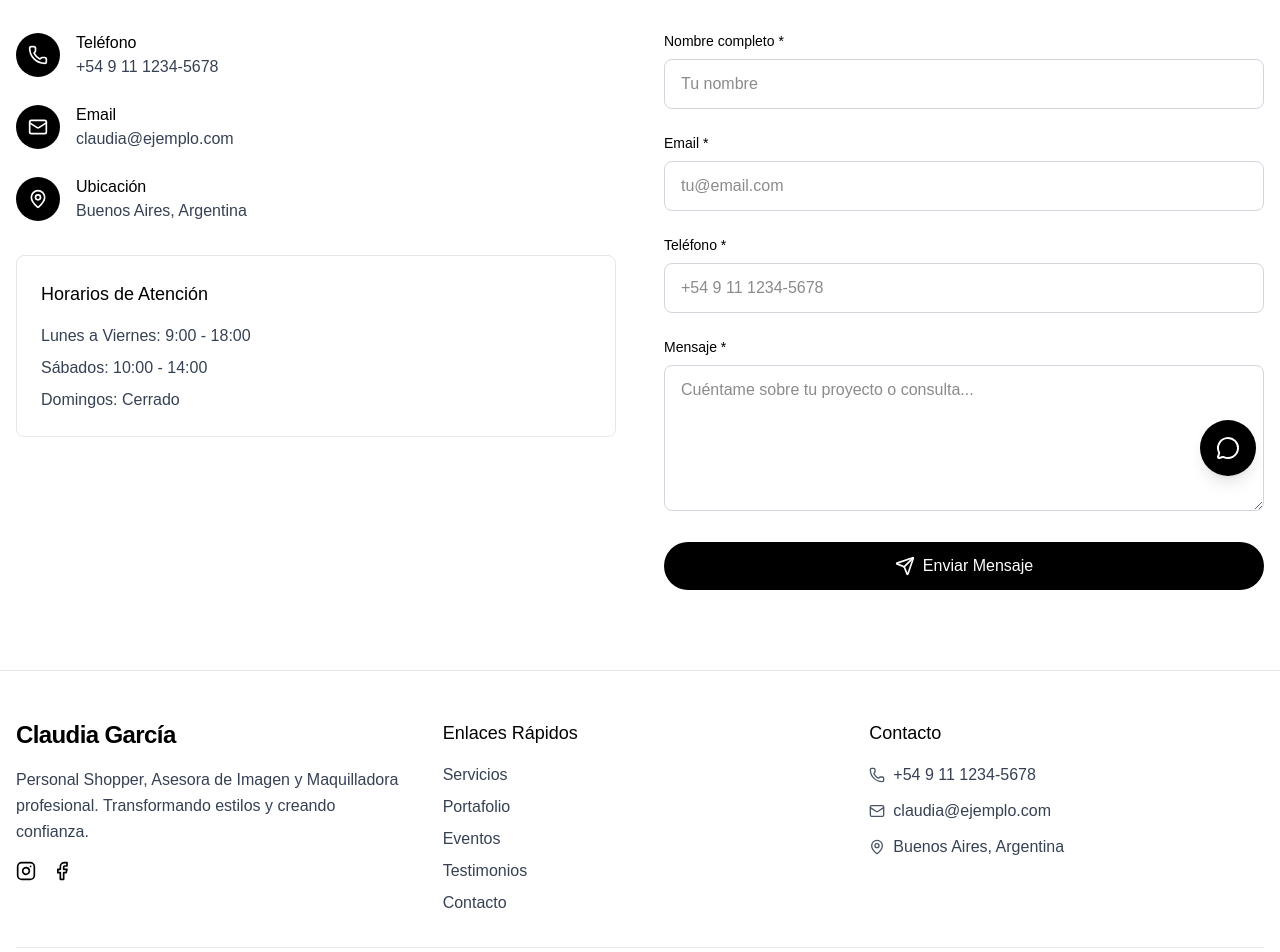
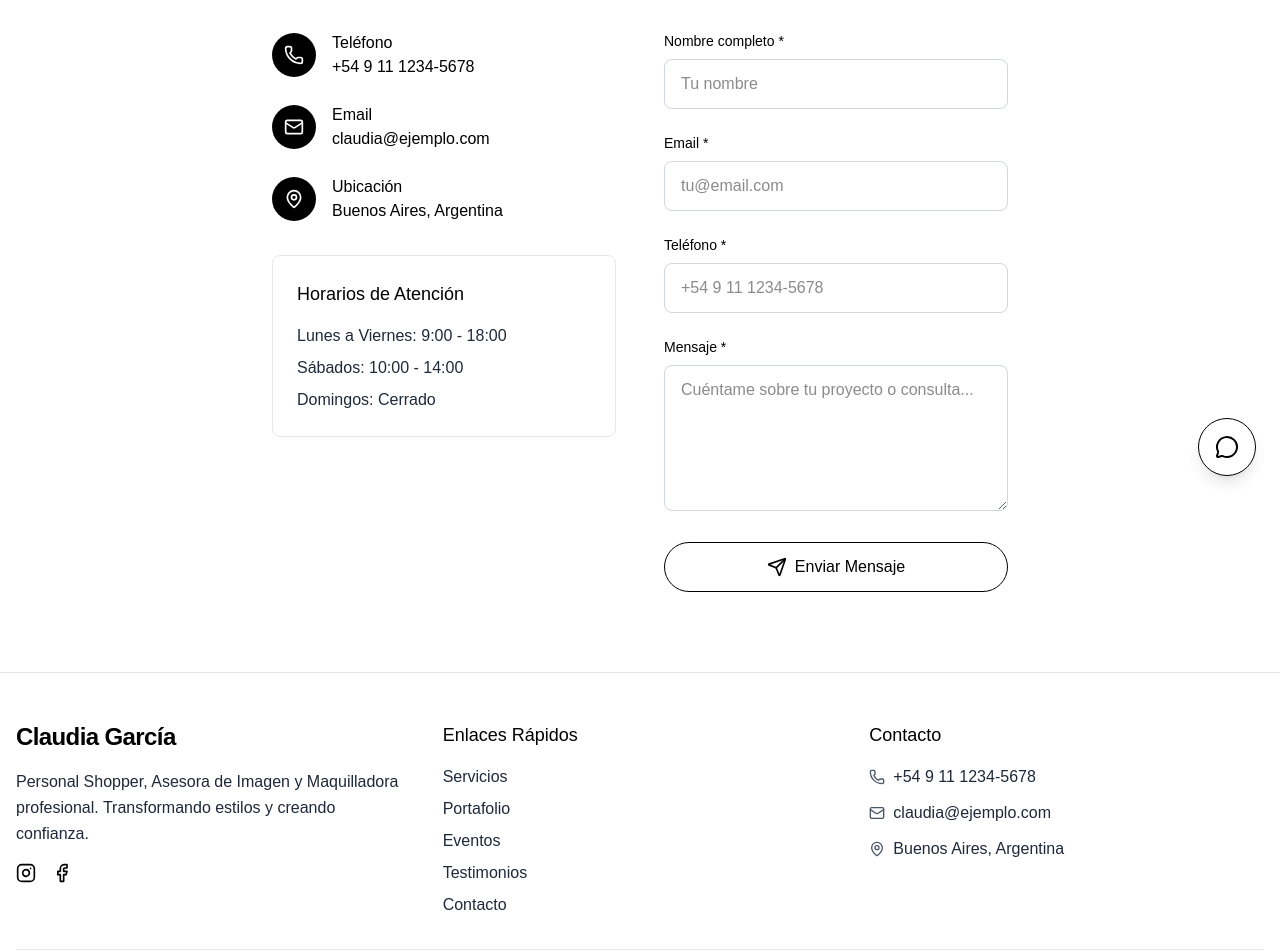
Before and after one commit to dimichiko/Pagina-Claudia-Garcia, a Next.js app: page /contacto in a window 1280 px wide. Shown: the part 300-1252 px from the top of the page. Built offline with nearby package versions, Linux system fonts and the light colour scheme.

Commit message:
Rediseño 100% blanco y negro: sin rosado, botones y textos minimalistas, márgenes móviles corregidos

```diff
--- a/src/app/contacto/page.tsx
+++ b/src/app/contacto/page.tsx
@@ -29,11 +29,9 @@ export default function ContactoPage() {
     resolver: zodResolver(contactSchema),
   });
 
-  const onSubmit = async (data: ContactForm) => {
+  const onSubmit = async () => {
     setIsSubmitting(true);
     try {
-      // Simular envío del formulario
-      console.log("Datos del formulario:", data);
       await new Promise((resolve) => setTimeout(resolve, 1000));
       setSubmitSuccess(true);
       reset();
@@ -46,13 +44,13 @@ export default function ContactoPage() {
 
   return (
     <main className="bg-white py-20">
-      <div className="container mx-auto px-4">
+      <div className="container mx-auto px-4 max-w-3xl">
         {/* Header */}
         <div className="text-center mb-16">
           <h1 className="text-4xl font-bold text-black tracking-tight mb-6">
             Contacto
           </h1>
-          <p className="text-lg text-gray-700 max-w-2xl mx-auto leading-relaxed">
+          <p className="text-lg text-gray-800 max-w-2xl mx-auto leading-relaxed">
             ¿Lista para transformar tu estilo? Contáctame y conversemos sobre cómo puedo ayudarte
             a descubrir tu mejor versión.
           </p>
@@ -64,7 +62,6 @@ export default function ContactoPage() {
             <h2 className="text-2xl font-bold text-black tracking-tight mb-8">
               Información de Contacto
             </h2>
-
             <div className="space-y-6">
               <div className="flex items-center space-x-4">
                 <div className="bg-black text-white p-3 rounded-full">
@@ -72,34 +69,31 @@ export default function ContactoPage() {
                 </div>
                 <div>
                   <h3 className="font-medium text-black">Teléfono</h3>
-                  <p className="text-gray-700">+54 9 11 1234-5678</p>
+                  <a href="tel:+5491112345678" className="text-black hover:text-gray-600 transition-colors">+54 9 11 1234-5678</a>
                 </div>
               </div>
-
               <div className="flex items-center space-x-4">
                 <div className="bg-black text-white p-3 rounded-full">
                   <Mail size={20} />
                 </div>
                 <div>
                   <h3 className="font-medium text-black">Email</h3>
-                  <p className="text-gray-700">claudia@ejemplo.com</p>
+                  <a href="mailto:claudia@ejemplo.com" className="text-black hover:text-gray-600 transition-colors">claudia@ejemplo.com</a>
                 </div>
               </div>
-
               <div className="flex items-center space-x-4">
                 <div className="bg-black text-white p-3 rounded-full">
                   <MapPin size={20} />
                 </div>
                 <div>
                   <h3 className="font-medium text-black">Ubicación</h3>
-                  <p className="text-gray-700">Buenos Aires, Argentina</p>
+                  <span className="text-black">Buenos Aires, Argentina</span>
                 </div>
               </div>
             </div>
-
             <div className="mt-8 p-6 border border-gray-200 rounded-lg">
               <h3 className="text-lg font-medium text-black mb-4">Horarios de Atención</h3>
-              <div className="space-y-2 text-gray-700">
+              <div className="space-y-2 text-gray-800">
                 <p>Lunes a Viernes: 9:00 - 18:00</p>
                 <p>Sábados: 10:00 - 14:00</p>
                 <p>Domingos: Cerrado</p>
@@ -112,22 +106,21 @@ export default function ContactoPage() {
             <h2 className="text-2xl font-bold text-black tracking-tight mb-8">
               Envíame un Mensaje
             </h2>
-
             {submitSuccess ? (
               <motion.div
                 initial={{ opacity: 0, y: 20 }}
                 animate={{ opacity: 1, y: 0 }}
-                className="bg-green-50 border border-green-200 rounded-lg p-6 text-center"
+                className="bg-gray-100 border border-gray-200 rounded-lg p-6 text-center"
               >
-                <h3 className="text-lg font-medium text-green-800 mb-2">
+                <h3 className="text-lg font-medium text-black mb-2">
                   ¡Mensaje enviado exitosamente!
                 </h3>
-                <p className="text-green-700">
+                <p className="text-gray-800">
                   Te responderé en las próximas 24 horas.
                 </p>
                 <button
                   onClick={() => setSubmitSuccess(false)}
-                  className="mt-4 border border-green-600 text-green-600 px-4 py-2 rounded-full hover:bg-green-600 hover:text-white transition-colors"
+                  className="mt-4 border border-black text-black px-6 py-2 rounded-full hover:bg-black hover:text-white transition"
                 >
                   Enviar otro mensaje
                 </button>
@@ -149,7 +142,6 @@ export default function ContactoPage() {
                     <p className="mt-1 text-sm text-red-600">{errors.name.message}</p>
                   )}
                 </div>
-
                 <div>
                   <label htmlFor="email" className="block text-sm font-medium text-black mb-2">
                     Email *
@@ -165,7 +157,6 @@ export default function ContactoPage() {
                     <p className="mt-1 text-sm text-red-600">{errors.email.message}</p>
                   )}
                 </div>
-
                 <div>
                   <label htmlFor="phone" className="block text-sm font-medium text-black mb-2">
                     Teléfono *
@@ -181,7 +172,6 @@ export default function ContactoPage() {
                     <p className="mt-1 text-sm text-red-600">{errors.phone.message}</p>
                   )}
                 </div>
-
                 <div>
                   <label htmlFor="message" className="block text-sm font-medium text-black mb-2">
                     Mensaje *
@@ -197,17 +187,16 @@ export default function ContactoPage() {
                     <p className="mt-1 text-sm text-red-600">{errors.message.message}</p>
                   )}
                 </div>
-
                 <motion.button
                   type="submit"
                   disabled={isSubmitting}
-                  className="w-full bg-black text-white py-3 px-6 rounded-full hover:bg-gray-800 transition-colors font-medium disabled:opacity-50 disabled:cursor-not-allowed flex items-center justify-center space-x-2"
+                  className="w-full border border-black text-black py-3 px-6 rounded-full hover:bg-black hover:text-white transition font-medium disabled:opacity-50 disabled:cursor-not-allowed flex items-center justify-center space-x-2"
                   whileHover={{ scale: 1.02 }}
                   whileTap={{ scale: 0.98 }}
                 >
                   {isSubmitting ? (
                     <>
-                      <div className="animate-spin rounded-full h-5 w-5 border-b-2 border-white"></div>
+                      <div className="animate-spin rounded-full h-5 w-5 border-b-2 border-black"></div>
                       <span>Enviando...</span>
                     </>
                   ) : (
--- a/src/components/Footer.tsx
+++ b/src/components/Footer.tsx
@@ -3,15 +3,15 @@ import { Mail, Phone, MapPin, Instagram, Facebook } from "lucide-react";
 
 export default function Footer() {
   return (
-    <footer className="bg-white border-t border-gray-200">
-      <div className="container mx-auto px-4 py-12">
+    <footer className="bg-white border-t border-gray-200 w-full">
+      <div className="container mx-auto px-4 py-12 max-w-7xl">
         <div className="grid grid-cols-1 md:grid-cols-3 gap-8">
           {/* Brand Section */}
           <div className="text-center md:text-left">
             <h3 className="text-2xl font-bold text-black tracking-tight mb-4">
               Claudia García
             </h3>
-            <p className="text-gray-700 leading-relaxed mb-4">
+            <p className="text-gray-800 leading-relaxed mb-4">
               Personal Shopper, Asesora de Imagen y Maquilladora profesional.
               Transformando estilos y creando confianza.
             </p>
@@ -20,7 +20,7 @@ export default function Footer() {
                 href="https://instagram.com"
                 target="_blank"
                 rel="noopener noreferrer"
-                className="text-black hover:text-gray-500 transition-colors"
+                className="text-black hover:text-gray-600 transition-colors"
               >
                 <Instagram size={20} />
               </a>
@@ -28,7 +28,7 @@ export default function Footer() {
                 href="https://facebook.com"
                 target="_blank"
                 rel="noopener noreferrer"
-                className="text-black hover:text-gray-500 transition-colors"
+                className="text-black hover:text-gray-600 transition-colors"
               >
                 <Facebook size={20} />
               </a>
@@ -40,27 +40,27 @@ export default function Footer() {
             <h4 className="text-lg font-medium text-black mb-4">Enlaces Rápidos</h4>
             <ul className="space-y-2">
               <li>
-                <Link href="/servicios" className="text-gray-700 hover:text-black transition-colors">
+                <Link href="/servicios" className="text-gray-800 hover:text-black transition-colors">
                   Servicios
                 </Link>
               </li>
               <li>
-                <Link href="/portafolio" className="text-gray-700 hover:text-black transition-colors">
+                <Link href="/portafolio" className="text-gray-800 hover:text-black transition-colors">
                   Portafolio
                 </Link>
               </li>
               <li>
-                <Link href="/eventos" className="text-gray-700 hover:text-black transition-colors">
+                <Link href="/eventos" className="text-gray-800 hover:text-black transition-colors">
                   Eventos
                 </Link>
               </li>
               <li>
-                <Link href="/testimonios" className="text-gray-700 hover:text-black transition-colors">
+                <Link href="/testimonios" className="text-gray-800 hover:text-black transition-colors">
                   Testimonios
                 </Link>
               </li>
               <li>
-                <Link href="/contacto" className="text-gray-700 hover:text-black transition-colors">
+                <Link href="/contacto" className="text-gray-800 hover:text-black transition-colors">
                   Contacto
                 </Link>
               </li>
@@ -73,15 +73,15 @@ export default function Footer() {
             <div className="space-y-3">
               <div className="flex items-center justify-center md:justify-start space-x-2">
                 <Phone size={16} className="text-gray-600" />
-                <span className="text-gray-700">+54 9 11 1234-5678</span>
+                <span className="text-gray-800">+54 9 11 1234-5678</span>
               </div>
               <div className="flex items-center justify-center md:justify-start space-x-2">
                 <Mail size={16} className="text-gray-600" />
-                <span className="text-gray-700">claudia@ejemplo.com</span>
+                <span className="text-gray-800">claudia@ejemplo.com</span>
               </div>
               <div className="flex items-center justify-center md:justify-start space-x-2">
                 <MapPin size={16} className="text-gray-600" />
-                <span className="text-gray-700">Buenos Aires, Argentina</span>
+                <span className="text-gray-800">Buenos Aires, Argentina</span>
               </div>
             </div>
           </div>
--- a/src/components/TestimonialCard.tsx
+++ b/src/components/TestimonialCard.tsx
@@ -26,7 +26,7 @@ export default function TestimonialCard({ name, role, content, rating }: Testimo
         </div>
       </div>
 
-      <blockquote className="text-gray-700 leading-relaxed mb-6 italic">
+      <blockquote className="text-gray-800 leading-relaxed mb-6 italic">
         &ldquo;{content}&rdquo;
       </blockquote>
 
--- a/src/components/WhatsAppButton.tsx
+++ b/src/components/WhatsAppButton.tsx
@@ -13,14 +13,14 @@ export default function WhatsAppButton() {
       href={whatsappUrl}
       target="_blank"
       rel="noopener noreferrer"
-      className="fixed bottom-6 right-6 z-50 bg-black text-white p-4 rounded-full shadow-lg hover:bg-gray-800 transition-colors"
+      className="fixed bottom-6 right-6 z-50 bg-white border border-black text-black p-4 rounded-full shadow-lg hover:bg-gray-200 transition-colors"
       whileHover={{ scale: 1.1 }}
       whileTap={{ scale: 0.9 }}
       initial={{ opacity: 0, scale: 0 }}
       animate={{ opacity: 1, scale: 1 }}
       transition={{ duration: 0.3 }}
     >
-      <MessageCircle size={24} />
+      <MessageCircle size={24} className="text-black" />
     </motion.a>
   );
 }
```
Also changed, not shown: src/components/Hero.tsx (+13 -16 lines), src/components/ServiceCard.tsx (+3 -7 lines).
